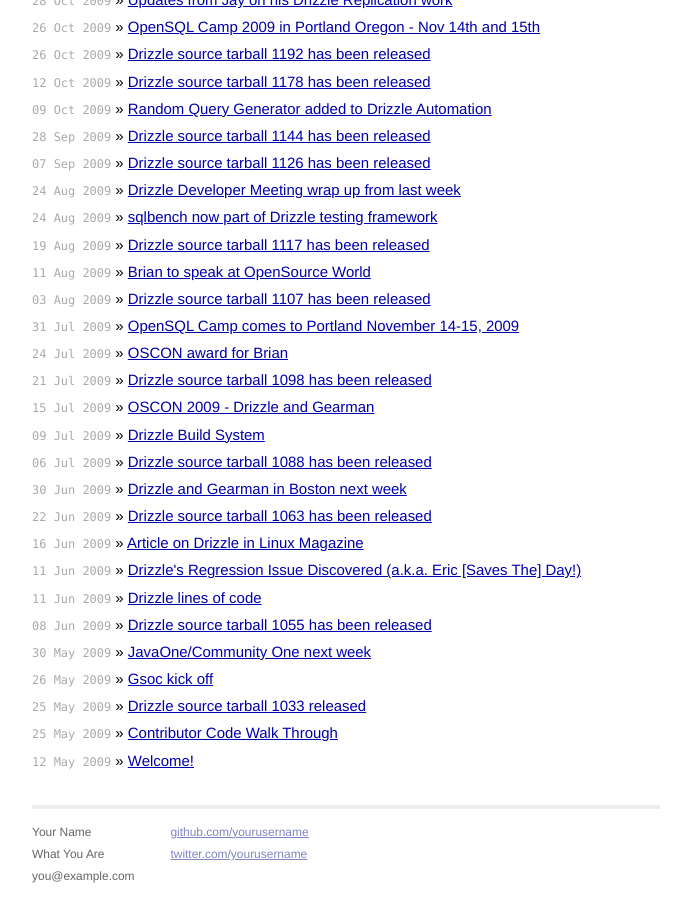
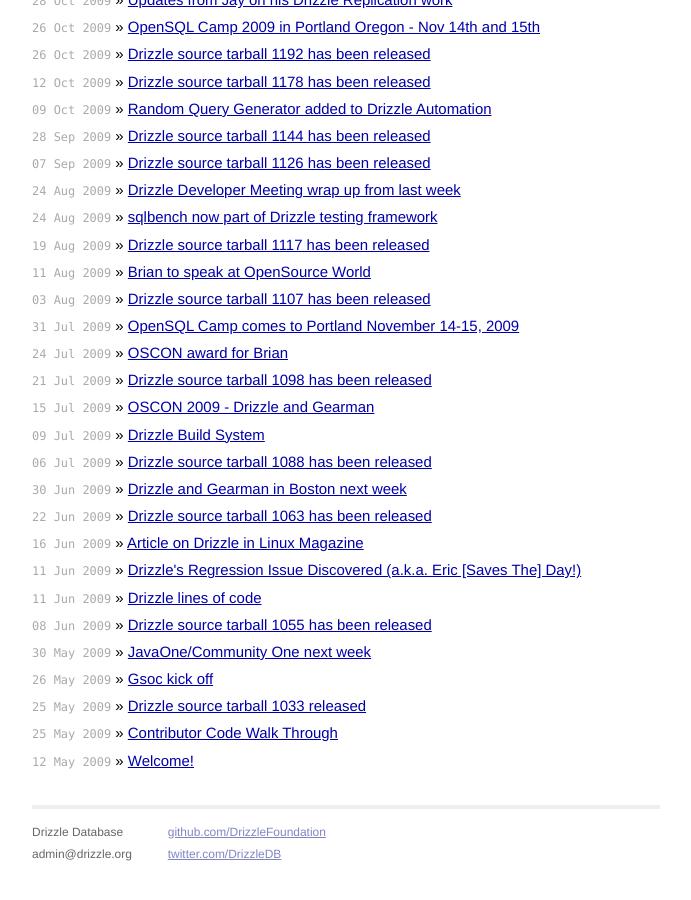
Before and after one commit to DrizzleFoundation/DrizzleFoundation.github.io, a Jekyll site: the page built from index.html, in a window 1280 px wide and 900 px high, scrolled down 2862 px. Shown: the whole window, without its empty margins (294-985 px from the left). Built offline with Jekyll 4.4.1, drawn with Linux system fonts in a browser that asks for light colours; Markdown is read by kramdown in place of the engine named in the settings; after the commit the page ends 3739 px from its top, so only the background shows below that; some of the changed text lies outside the part shown.

```diff
--- a/_layouts/default.html
+++ b/_layouts/default.html
@@ -26,15 +26,14 @@
           <div class="footer">
             <div class="contact">
               <p>
-                Your Name<br />
-                What You Are<br />
-                you@example.com
+                Drizzle Database<br />
+                admin@drizzle.org
               </p>
             </div>
             <div class="contact">
               <p>
-                <a href="https://github.com/yourusername">github.com/yourusername</a><br />
-                <a href="https://twitter.com/yourusername">twitter.com/yourusername</a><br />
+                <a href="https://github.com/DrizzleFoundation">github.com/DrizzleFoundation</a><br />
+                <a href="https://twitter.com/DrizzleDB">twitter.com/DrizzleDB</a><br />
               </p>
             </div>
           </div>
--- a/_posts/2014-02-16-welcome-to-jekyll.markdown
+++ b/_posts/2014-02-16-welcome-to-jekyll.markdown
@@ -3,6 +3,7 @@ layout: post
 title:  "Welcome to Jekyll!"
 date:   2014-02-16 17:29:00
 categories: jekyll update
+published: false
 ---
 
 You'll find this post in your `_posts` directory - edit this post and re-build (or run with the `-w` switch) to see your changes!
--- a/index.html
+++ b/index.html
@@ -1,6 +1,6 @@
 ---
 layout: default
-title: Your New Jekyll Site
+title: DrizzleDB Foundation Blog
 ---
 
 <div id="home">
```
Also changed, not shown: _posts/2014-03-13-welcome-back.markdown (added, +18 -0 lines).
